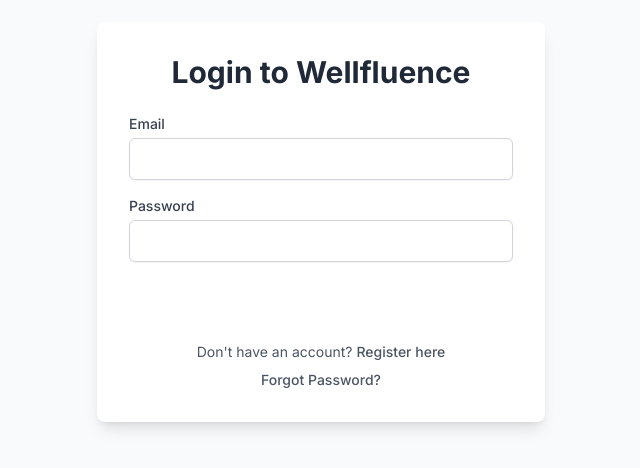
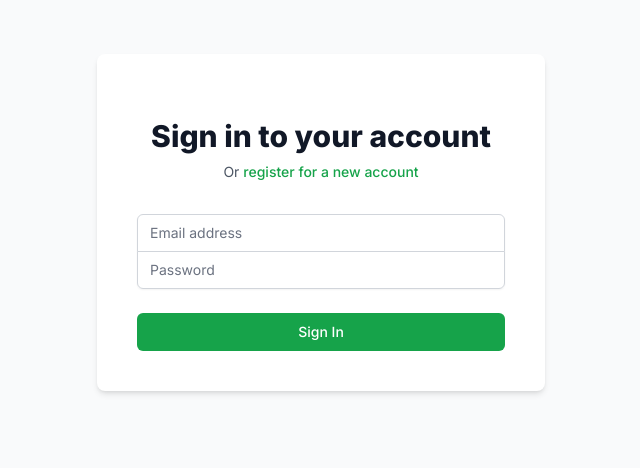
Before and after one commit to sorasitlaiget/Wellfluence, a Next.js app in the folder frontend/: page /login in a window 1280 px wide. Shown: the part 178-646 px from the top of the page, without its empty margins (319-959 px from the left). Built offline with nearby package versions, Linux system fonts and the light colour scheme.

Commit message:
feat: sprint-1 for Wellfluence [latest] 2026-06-17 23:54

```diff
--- a/frontend/app/(auth)/login/page.tsx
+++ b/frontend/app/(auth)/login/page.tsx
@@ -19,67 +19,98 @@
 
     try {
       const response = await api.post('/auth/login', { email, password });
-      if (response.data.token) {
-        localStorage.setItem('authToken', response.data.token);
+      if (response.data.success) {
+        localStorage.setItem('token', response.data.token);
         localStorage.setItem('userRole', response.data.user.role);
-        router.push('/dashboard'); // Redirect to a dashboard or home after login
+        router.push('/'); // Redirect to dashboard or home after successful login
       }
     } catch (err: any) {
-      setError(err.response?.data?.message || 'Login failed. Please check your credentials.');
+      if (err.response && err.response.data && err.response.data.message) {
+        setError(err.response.data.message);
+      } else {
+        setError('An unexpected error occurred during login.');
+      }
     } finally {
       setLoading(false);
     }
   };
 
   return (
-    <div className="min-h-screen flex items-center justify-center bg-light">
-      <div className="bg-white p-8 rounded-lg shadow-lg w-full max-w-md">
-        <h1 className="text-3xl font-bold text-center text-dark mb-6">Login to Wellfluence</h1>
-        <form onSubmit={handleSubmit} className="space-y-4">
+    <div className="min-h-screen flex items-center justify-center bg-gray-50 py-12 px-4 sm:px-6 lg:px-8">
+      <div className="max-w-md w-full space-y-8 bg-white p-10 rounded-lg shadow-md">
         <div>
-            <label htmlFor="email" className="block text-sm font-medium text-gray-700">Email</label>
+          <h2 className="mt-6 text-center text-3xl font-extrabold text-gray-900">
+            Sign in to your account
+          </h2>
+          <p className="mt-2 text-center text-sm text-gray-600">
+            Or{' '}
+            <Link href="/register" className="font-medium text-primary-600 hover:text-primary-500">
+              register for a new account
+            </Link>
+          </p>
+        </div>
+        <form className="mt-8 space-y-6" onSubmit={handleSubmit}>
+          <div className="rounded-md shadow-sm -space-y-px">
+            <div>
+              <label htmlFor="email-address" className="sr-only">
+                Email address
+              </label>
               <input
+                id="email-address"
+                name="email"
                 type="email"
-              id="email"
-              className="mt-1 block w-full px-3 py-2 border border-gray-300 rounded-md shadow-sm focus:outline-none focus:ring-primary focus:border-primary"
+                autoComplete="email"
+                required
+                className="appearance-none rounded-none relative block w-full px-3 py-2 border border-gray-300 placeholder-gray-500 text-gray-900 rounded-t-md focus:outline-none focus:ring-primary-500 focus:border-primary-500 focus:z-10 sm:text-sm"
+                placeholder="Email address"
                 value={email}
                 onChange={(e) => setEmail(e.target.value)}
-              required
-              autoComplete="email"
               />
             </div>
             <div>
-            <label htmlFor="password" className="block text-sm font-medium text-gray-700">Password</label>
+              <label htmlFor="password" className="sr-only">
+                Password
+              </label>
               <input
+                id="password"
+                name="password"
                 type="password"
-              id="password"
-              className="mt-1 block w-full px-3 py-2 border border-gray-300 rounded-md shadow-sm focus:outline-none focus:ring-primary focus:border-primary"
+                autoComplete="current-password"
+                required
+                className="appearance-none rounded-none relative block w-full px-3 py-2 border border-gray-300 placeholder-gray-500 text-gray-900 rounded-b-md focus:outline-none focus:ring-primary-500 focus:border-primary-500 focus:z-10 sm:text-sm"
+                placeholder="Password"
                 value={password}
                 onChange={(e) => setPassword(e.target.value)}
-              required
-              autoComplete="current-password"
               />
             </div>
-          {error && <p className="text-red-500 text-sm">{error}</p>}
+          </div>
+
+          {error && (
+            <div className="text-sm text-red-600 text-center" role="alert">
+              {error}
+            </div>
+          )}
+
+          <div>
             <button
               type="submit"
-            className="w-full bg-primary text-white py-2 px-4 rounded-md hover:bg-secondary focus:outline-none focus:ring-2 focus:ring-primary focus:ring-offset-2 transition-colors duration-300 disabled:opacity-50"
               disabled={loading}
+              className="group relative w-full flex justify-center py-2 px-4 border border-transparent text-sm font-medium rounded-md text-white bg-primary-600 hover:bg-primary-700 focus:outline-none focus:ring-2 focus:ring-offset-2 focus:ring-primary-500 transition duration-300"
             >
-            {loading ? 'Logging in...' : 'Login'}
+              {loading ? (
+                <span className="flex items-center">
+                  <svg className="animate-spin -ml-1 mr-3 h-5 w-5 text-white" xmlns="http://www.w3.org/2000/svg" fill="none" viewBox="0 0 24 24">
+                    <circle className="opacity-25" cx="12" cy="12" r="10" stroke="currentColor" strokeWidth="4"></circle>
+                    <path className="opacity-75" fill="currentColor" d="M4 12a8 8 0 018-8V0C5.373 0 0 5.373 0 12h4zm2 5.291A7.962 7.962 0 014 12H0c0 3.042 1.135 5.824 3 7.938l3-2.647z"></path>
+                  </svg>
+                  Signing In...
+                </span>
+              ) : (
+                'Sign In'
+              )}
             </button>
+          </div>
         </form>
-        <p className="mt-6 text-center text-sm text-gray-600">
-          Don't have an account?{' '}
-          <Link href="/register" className="font-medium text-primary hover:text-secondary">
-            Register here
-          </Link>
-        </p>
-        <p className="mt-2 text-center text-sm text-gray-600">
-          <Link href="#" className="font-medium text-primary hover:text-secondary">
-            Forgot Password?
-          </Link>
-        </p>
       </div>
     </div>
   );
```
Lines whose indentation alone changed are shown as unchanged.
